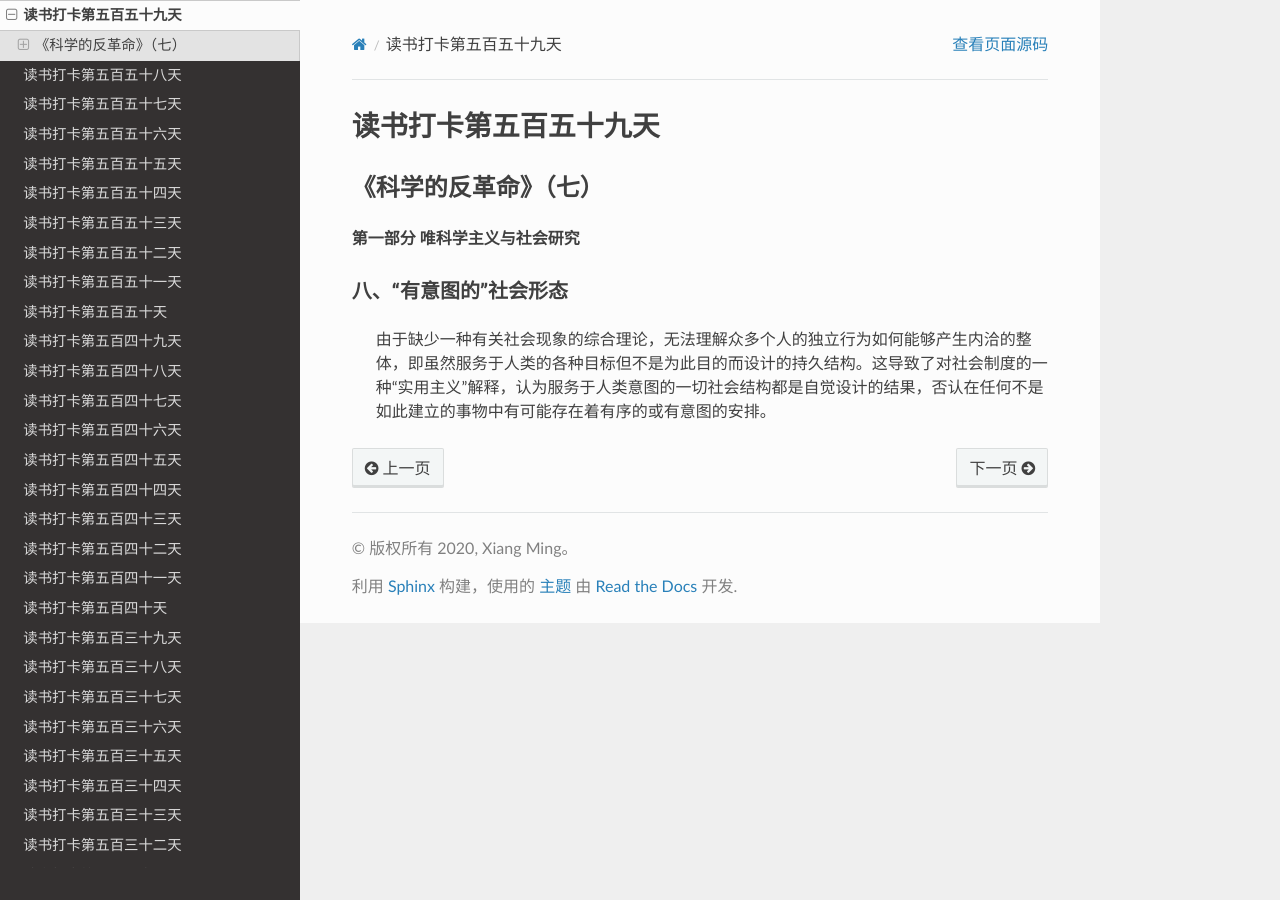
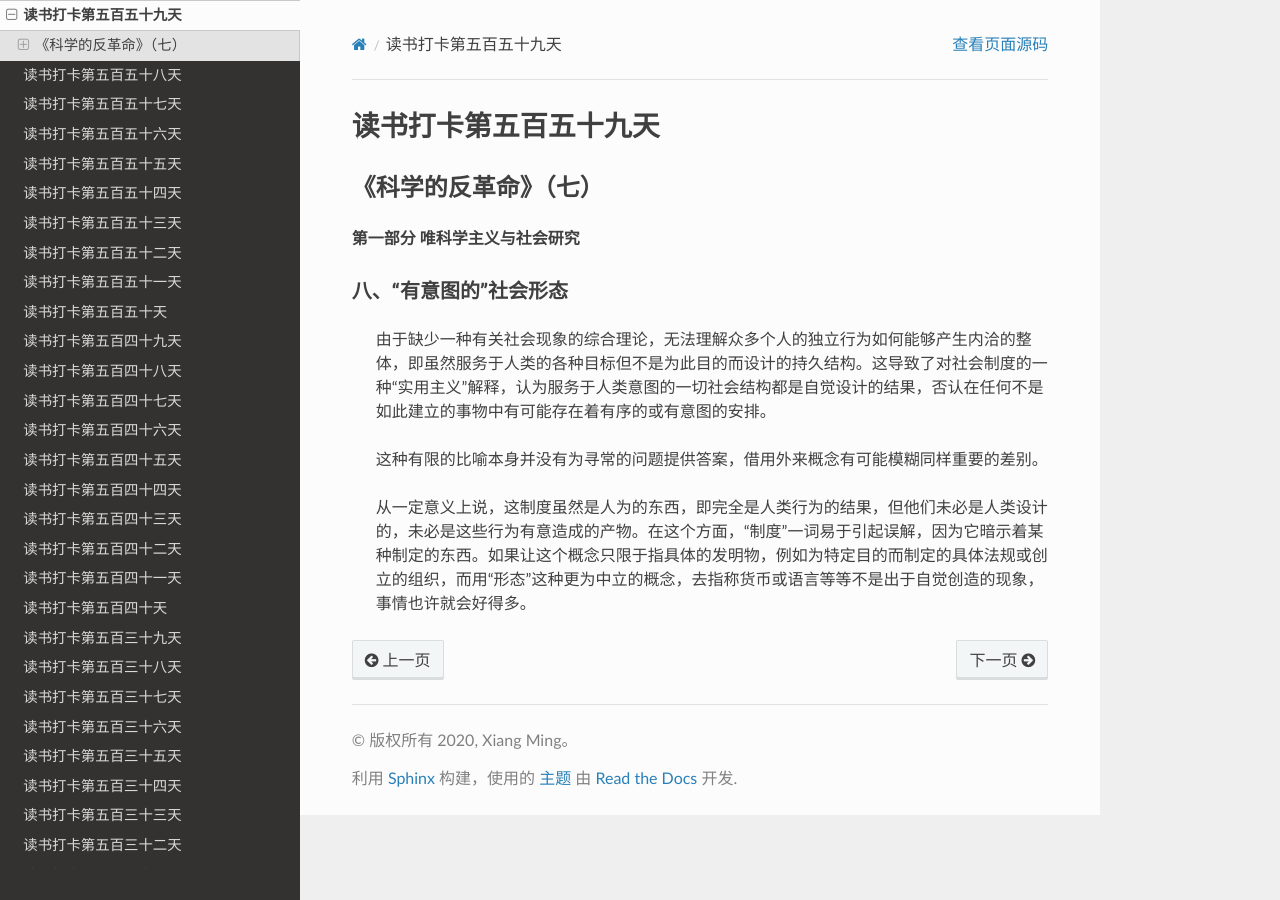
Before and after one commit to xiangming1975/reading, a Sphinx documentation site: the page built from source/2022-03-12.md, in a window 1280 px wide. Built offline with Sphinx 7.4.7 and the Read the Docs theme 2.0.0, drawn with Linux system fonts in a browser that asks for light colours.

Commit message:
自动提交时间: 2022-03-17T22:00:02,442744270+08:00

```diff
--- a/source/2022-03-12.md
+++ b/source/2022-03-12.md
@@ -7,4 +7,8 @@
 
 > 由于缺少一种有关社会现象的综合理论，无法理解众多个人的独立行为如何能够产生内洽的整体，即虽然服务于人类的各种目标但不是为此目的而设计的持久结构。这导致了对社会制度的一种“实用主义”解释，认为服务于人类意图的一切社会结构都是自觉设计的结果，否认在任何不是如此建立的事物中有可能存在着有序的或有意图的安排。
 
+> 这种有限的比喻本身并没有为寻常的问题提供答案，借用外来概念有可能模糊同样重要的差别。
+
+> 从一定意义上说，这制度虽然是人为的东西，即完全是人类行为的结果，但他们未必是人类设计的，未必是这些行为有意造成的产物。在这个方面，“制度”一词易于引起误解，因为它暗示着某种制定的东西。如果让这个概念只限于指具体的发明物，例如为特定目的而制定的具体法规或创立的组织，而用“形态”这种更为中立的概念，去指称货币或语言等等不是出于自觉创造的现象，事情也许就会好得多。
+
 >
```
